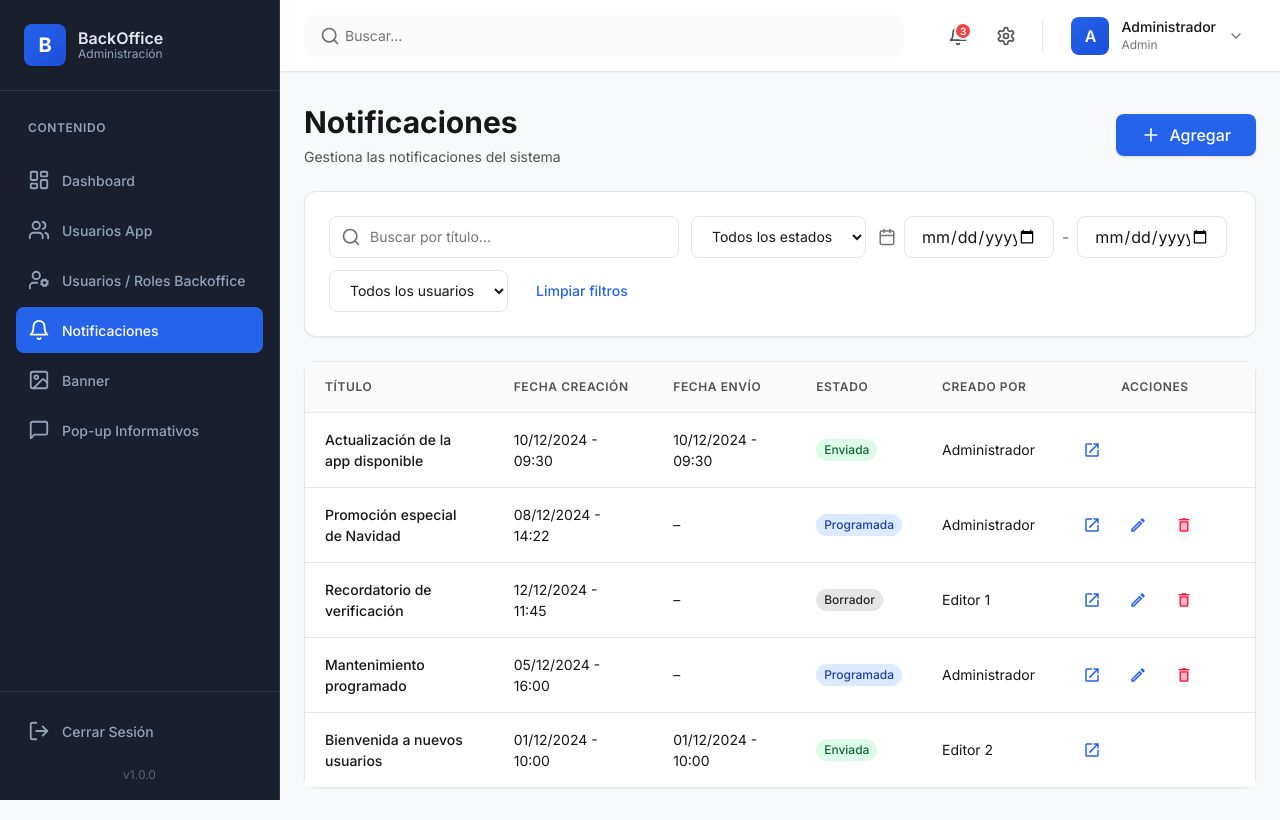
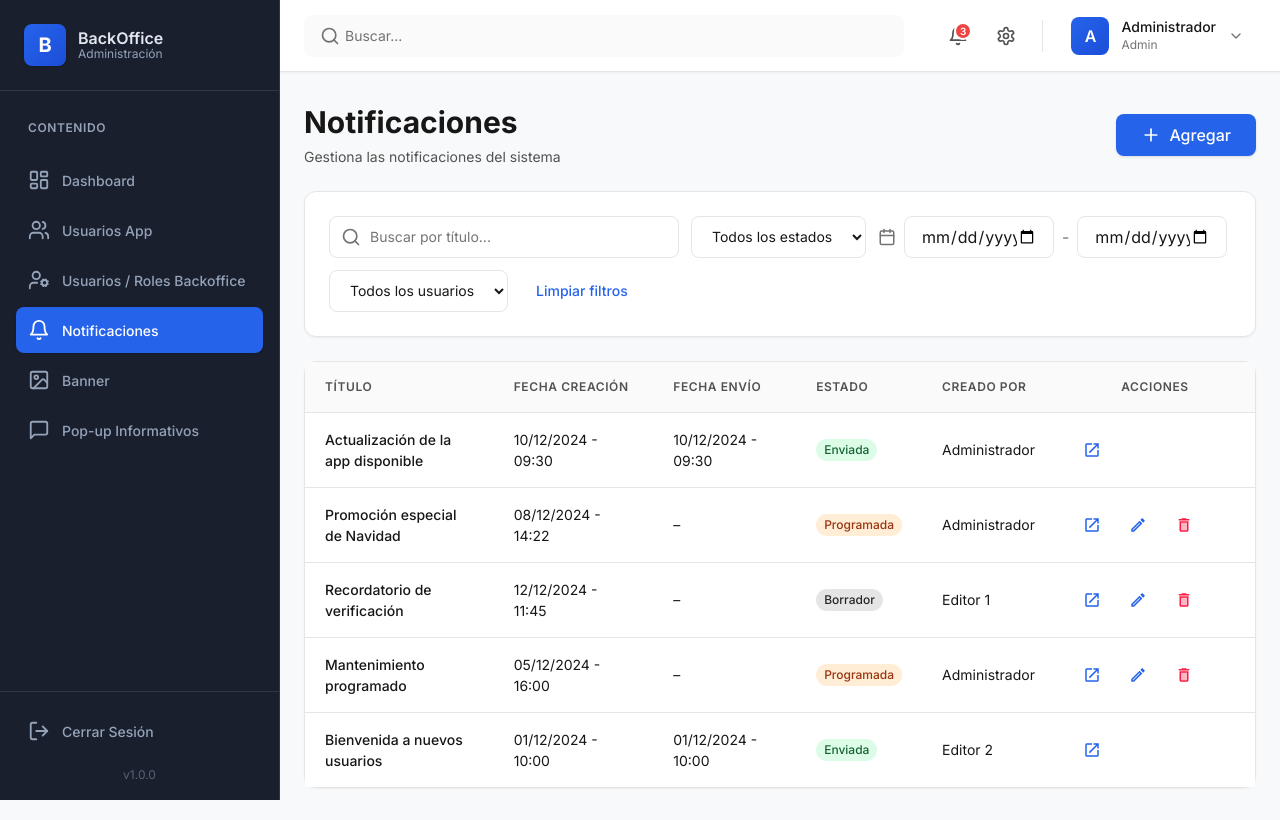
Before and after one commit to marcolof32/caster-back-template-1, a React (Vite) app: page /notificaciones in a window 1280 px wide. Built offline with nearby package versions, Linux system fonts and the light colour scheme.

Commit message:
feat: Actualizar sistema de colores semantico para badges
- Verde (success) = Enviada (completado/exito)
- Amarillo (warning) = Programada (alerta/pendiente)
- Gris (neutral) = Borrador (estado neutro)
- Rojo reservado para acciones irreversibles

```diff
--- a/src/pages/Notificaciones.tsx
+++ b/src/pages/Notificaciones.tsx
@@ -180,14 +180,17 @@ export const Notificaciones: React.FC = () => {
   };
 
   // Obtener variante de badge según estado
+  // Verde (success) = completado/éxito
+  // Amarillo (warning) = alerta/pendiente
+  // Gris (neutral) = estado neutro
   const getBadgeVariant = (estado: EstadoNotificacion) => {
     switch (estado) {
       case 'Enviada':
-        return 'success';
+        return 'success';    // Verde - completado
       case 'Programada':
-        return 'info';
+        return 'warning';    // Amarillo - alerta/pendiente
       case 'Borrador':
-        return 'neutral';
+        return 'neutral';    // Gris - estado neutro
       default:
         return 'neutral';
     }
```
